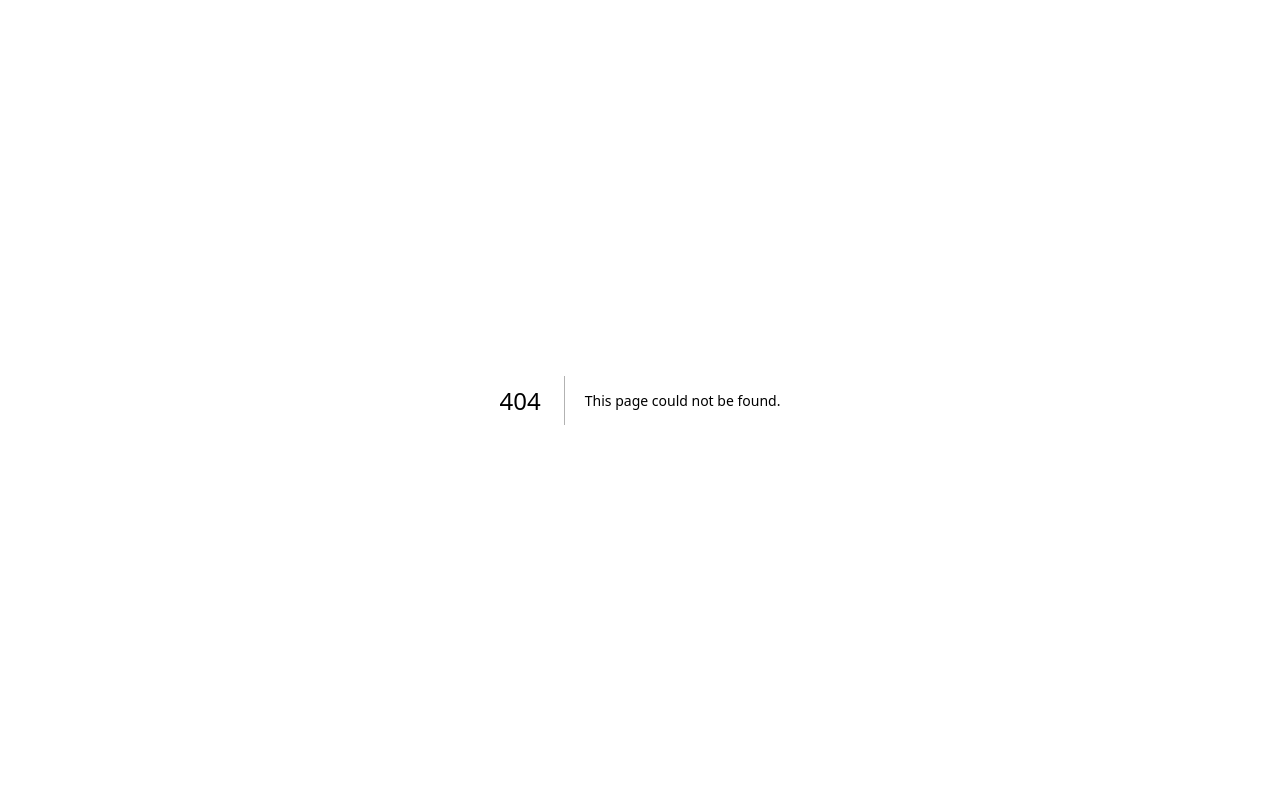
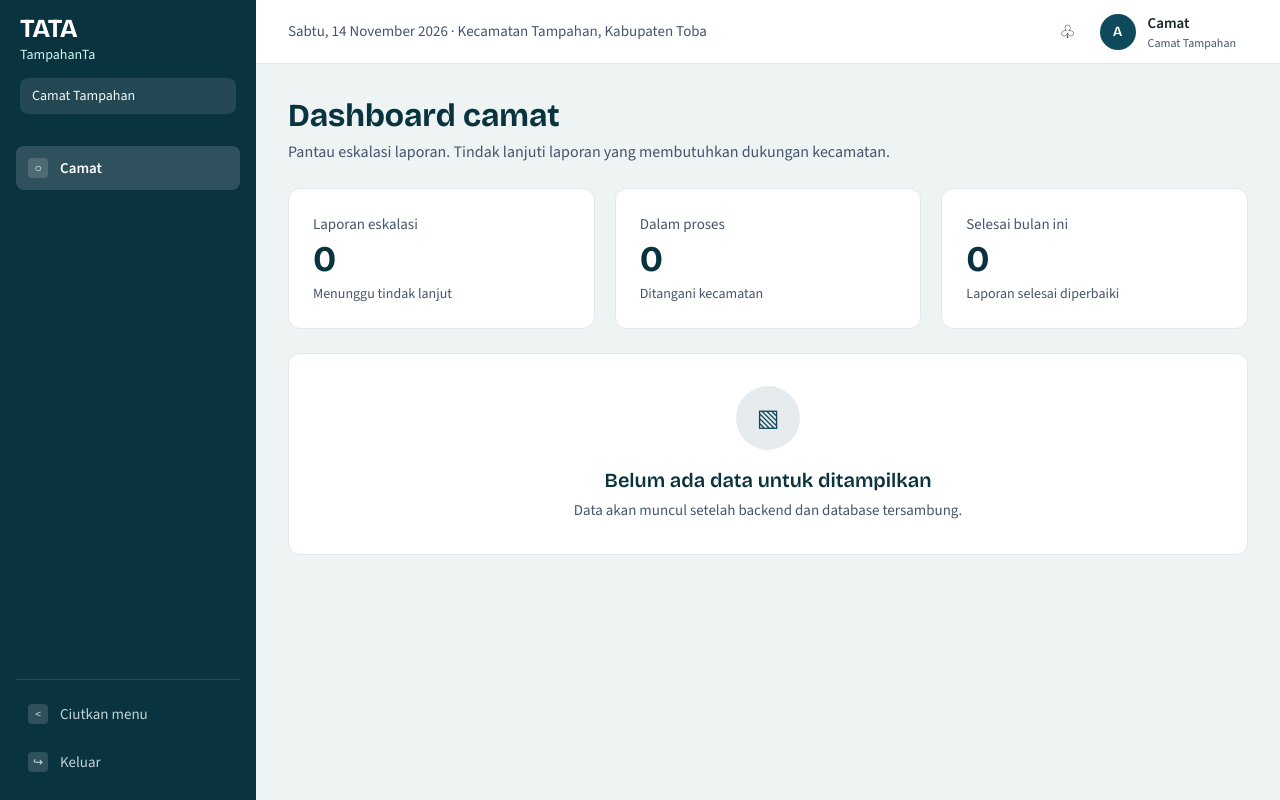
Before and after one commit to AnggaSianipar/TATA, a Next.js app in the folder frontend/: page /camat in a window 1280 px wide. Before the commit this address had no page. Built offline with nearby package versions, Linux system fonts and the light colour scheme.

Commit message:
feat(camat): tambah dashboard tinjauan laporan eskalasi

```diff
--- /dev/null
+++ b/frontend/src/app/camat/page.tsx
@@ -0,0 +1,5 @@
+import { RoleDashboard } from "@/components/dashboard/RoleDashboard";
+
+export default function CamatPage() {
+  return <RoleDashboard role="camat" />;
+}
```
